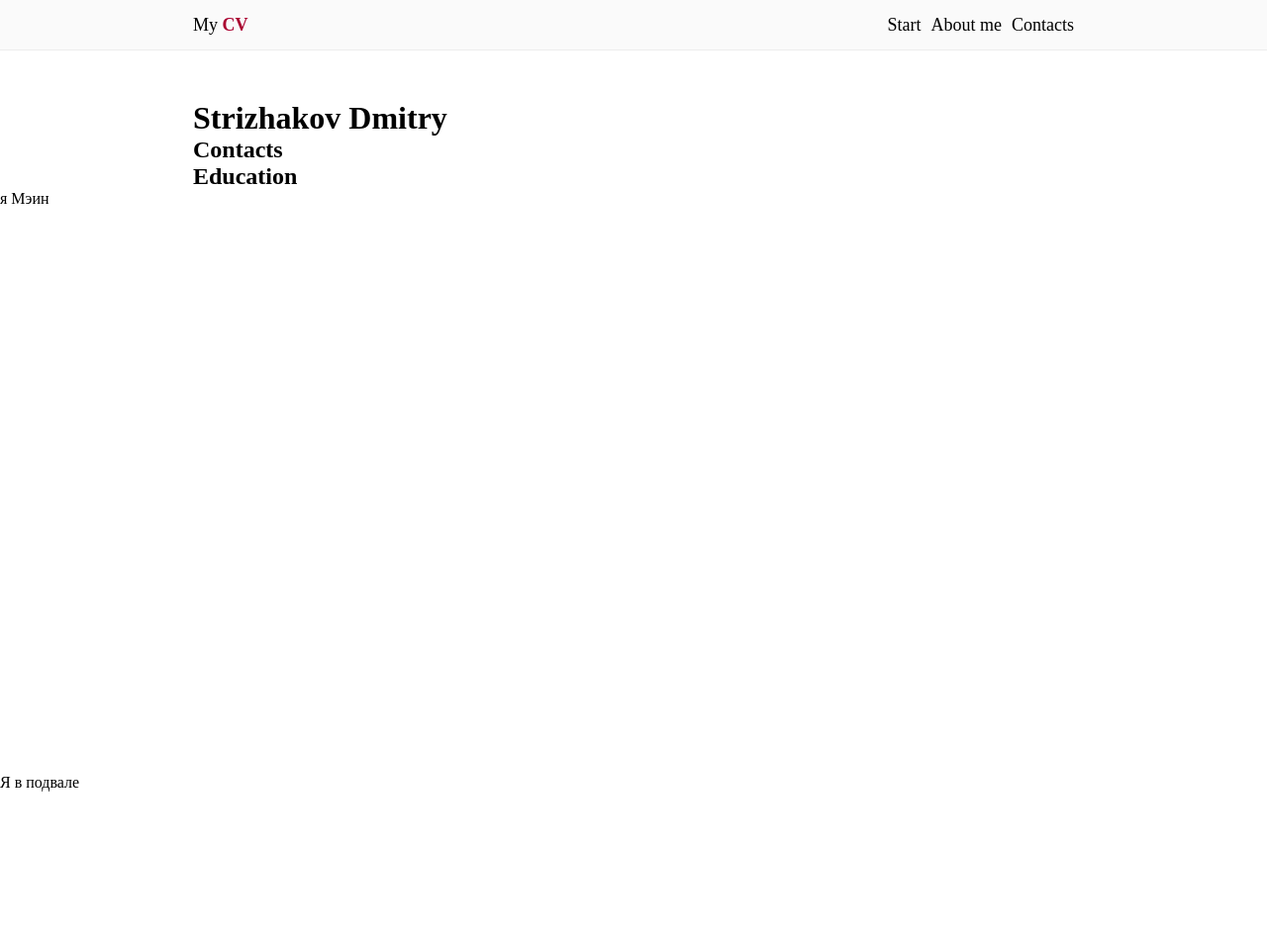
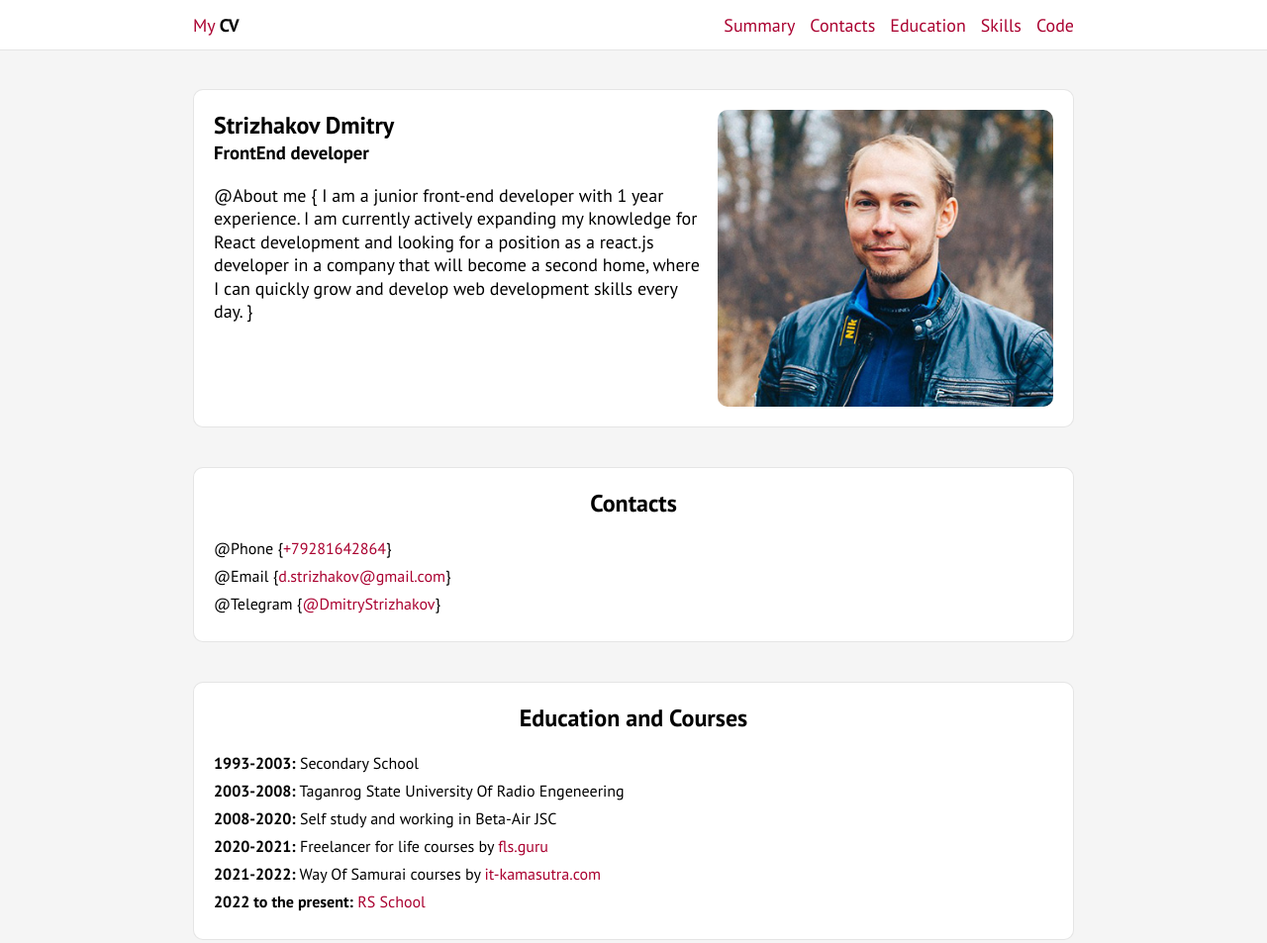
Before and after one commit to dstrizhakov/rsschool-cv, a plain HTML site: page index.html in a window 1280 px wide. Shown: the top 953 px of the page at 99% size. Before the commit the page ends 800 px from the top, so only its background shows below. Drawn offline with Linux system fonts and the light colour scheme.

Commit message:
feat: add info to html, add base styles

```diff
--- a/css/style.css
+++ b/css/style.css
@@ -1,3 +1,7 @@
+@import url('https://fonts.googleapis.com/css2?family=PT+Sans:wght@400;700&display=swap');
+
+
+
 /* Минимальное обнуление стилей */
 * {
     padding: 0px;
@@ -12,7 +16,8 @@
 }
 
 a {
-    color: inherit;
+  color:#aa0030;
+  transition: 0.3s ease 0s;
   }
 
   a:link,
@@ -22,20 +27,27 @@ a {
 
 a:hover {
     text-decoration: none;
+    color: #ff034a;
   }
 
 li {
     list-style-type: none;
+    padding-bottom: 8px;
    }
 ul {
     margin-left: 0;
     padding-left: 0;
    }
 
+
+
+
 html,
 body {
+  font-family: 'PT Sans', sans-serif;
   height: 100%;
   min-width: 320px;
+  background-color: rgb(255, 255, 255);
 }
 /* Прижимаем footer к низу */
 .wrapper {
@@ -65,9 +77,14 @@ body {
 /* Header */
 
 .header {
-    background-color: rgb(250, 250, 250);
-    border-bottom: 1px solid rgba(0, 0, 0, 0.05);
+    position: fixed;
+    top: 0;
+    left: 0;
+    width: 100%;
+    background-color: rgb(255, 255, 255);
+    border-bottom: 1px solid rgba(0, 0, 0, 0.1);
     font-size: 18px;
+    z-index: 99;
   }
 
 .header__wrapper {
@@ -77,31 +94,131 @@ body {
     justify-content: space-between;
   }
 
-.header__logo{
-
-  }
-
 .header__logo span{
     font-weight: 700;
-    color:#aa0030;
+    color:black;
   }
 .menu__list {
     display: flex;
-    gap: 10px;
+    gap: 15px;
     align-items: center;
     justify-content: center;
   }
 
 .menu__link {
-    transition: 0.3s ease 0s;
+  transition: 0.3s ease 0s;
+  }
+
+.menu__item {
+    padding-bottom: 0;
   }
 
 .menu__link:hover {
-    color: #aa0030;
+    color: #ff034a;
   }
 
 /* Main */
 
 .main {
-  margin: 50px 0px;
+  background-color: rgb(245, 245, 245);
 }
+.ancor {
+  padding: 20px 0px;
+}
+.ancor:first-child {
+  padding: 45px 0px;
+}
+
+.info {
+  border: 1px solid rgba(0, 0, 0, 0.1);
+  background-color: #fff;
+  padding: 20px;
+  border-radius: 10px;
+}
+
+.info__text {
+  flex: 0 1 auto;
+  padding-right: 15px;
+
+}
+.info__text p{
+padding: 20px 0px;
+font-size: 18px;
+line-height: 130%;
+}
+
+
+.info__photo{
+position: relative;
+padding: 10% 20%;
+height: 300px;
+}
+.info__photo img{
+  position: absolute;
+  width: 100%;
+  height: 100%;
+  top: 0;
+  left: 0;
+  border-radius: 10px;
+  object-fit: cover;
+}
+
+.page {
+  border: 1px solid rgba(0, 0, 0, 0.1);
+  background-color: rgb(255, 255, 255);
+  padding: 20px;
+  border-radius: 10px;
+}
+.page h2 {
+text-align: center;
+margin-bottom: 20px;
+
+}
+.code {
+margin-bottom: 40px;
+}
+
+/* footer */
+
+.footer {
+    background-color: rgb(255, 255, 255);
+    border-top: 1px solid rgba(0, 0, 0, 0.1);
+    font-size: 18px;
+}
+
+.footer__wrapper {
+  min-height: 50px;
+  display: flex;
+  align-items: center;
+  justify-content: center;
+}
+
+/* Плавная прокрутка */
+
+  :root {
+    scroll-behavior: smooth;
+  }
+
+
+/* Медиа запросы */
+  @media (min-width: 600px) {
+    .info {
+    display: flex;
+    align-items: flex-start;
+    justify-content: space-between;
+    }
+  }
+  @media (max-width: 600px) {
+    .header__wrapper {
+      justify-content: center;
+    }
+    .header__logo {
+      display: none;
+    }
+    .ancor {
+      padding: 15px 0px;
+    }
+    .ancor:first-child {
+  padding: 40px 0px;
+}
+  }
--- a/index.html
+++ b/index.html
@@ -1,48 +1,102 @@
 <!DOCTYPE html>
 <html lang="en">
 <head>
+    <title>Document</title>
     <meta charset="UTF-8">
     <meta http-equiv="X-UA-Compatible" content="IE=edge">
     <meta name="viewport" content="width=device-width, initial-scale=1.0">
     <link href="/css/style.css" rel="stylesheet" type="text/css">
-
-    <title>Document</title>
+    <link rel="preconnect" href="https://fonts.googleapis.com"><link rel="preconnect" href="https://fonts.gstatic.com" crossorigin><link href="https://fonts.googleapis.com/css2?family=PT+Sans:wght@400;700&display=swap" rel="stylesheet">
 </head>
 <body>
     <div class="wrapper">
         <header class="header">
             <div class="header__container">
                 <div class="header__wrapper">
-                    <a href="#start" class="header__logo">My <span>CV</span></a>
+                    <a href="index.html" class="header__logo">My <span>CV</span></a>
                     <!-- Логотип сайта -->
                     <nav class="header__menu menu">
                   <!-- Меню -->
                   <ul class="menu__list">
-                    <li class="menu__item"><a class="menu__link" href="#start">Start</a></li>
-                    <li class="menu__item"><a class="menu__link" href="#about">About me</a></li>
-                    <li class="menu__item"><a class="menu__link" href="#contacts">Contacts</a></li>
+                    <li class="menu__item"><a class="menu__link" href="index.html#summary">Summary</a></li>
+                    <li class="menu__item"><a class="menu__link" href="index.html#contacts">Contacts</a></li>
+                    <li class="menu__item"><a class="menu__link" href="index.html#education">Education</a></li>
+                    <li class="menu__item"><a class="menu__link" href="index.html#skills">Skills</a></li>
+                    <li class="menu__item"><a class="menu__link" href="index.html#code">Code</a></li>
                   </ul>
                     </nav>
                 </div>
             </div>
         </header>
-        <main class="main">
+        <main class="main" id="start">
             <div class="main__container">
-                <h1>Strizhakov Dmitry</h1>
-                <section class="main__contacts contacts">
+                <div class="ancor" id="summary"></div>
+                <section class="main__info info">
+                    <div class="info__text">
+                        <h1>Strizhakov Dmitry</h1>
+                        <h3>FrontEnd developer</h3>
+                        <p> @About me { I am a junior front-end developer with 1 year experience. I am currently actively expanding my knowledge for React development and looking for a position as a react.js developer in a company that will become a second home, where I can quickly grow and develop web development skills every day. }
+                        </p>
+                    </div>
+                    <div class="info__photo">
+                        <img src="/img/avatar.jpg" alt="avatar">
+                    </div>
+                </section>
+                <div class="ancor" id="contacts"></div>
+                <section class="main__contacts contacts page" id="contacts">
                     <h2>Contacts</h2>
+                    <div class="contacts__row">
+                            <ul class="contacts__list">
+                                <li>@Phone {<a href="tel:+79281642864">+79281642864</a>}</li>
+                                <li>@Email {<a href="mailto:d.strizhakov@gmail.com">d.strizhakov@gmail.com</a>}</li>
+                                <li>@Telegram {<a href="https://telegram.me/DmitryStrizhakov" target="_blank">@DmitryStrizhakov</a>}</li>
+                            </ul>
+                    </div>
                 </section>
-                <section class="main__education education">
-                    <h2>Education</h2>
+                <div class="ancor" id="education"></div>
+                <section class="main__education education page">
+                    <h2>Education and Courses</h2>
+                    <ul class="education__list">
+                        <li><b>1993-2003:</b> Secondary School</li>
+                        <li><b>2003-2008:</b> Taganrog State University Of Radio Engeneering</li>
+                        <li><b>2008-2020:</b> Self study and working in Beta-Air JSC</li>
+                        <li><b>2020-2021:</b> Freelancer for life courses by <a href="https://fls.guru/">fls.guru</a></li>
+                        <li><b>2021-2022:</b> Way Of Samurai courses by <a href="https://it-kamasutra.com/">it-kamasutra.com</a></li>
+                        <li><b>2022 to the present:</b> <a href="https://app.rs.school/">RS School</a></li>
+                    </ul>
+                </section>
+                <div class="ancor" id="skills"></div>
+                <section class="main__skills skills page">
+                    <h2>Professional skills</h2>
+                    <ul class="skills__list">
+                        <li>@Programming skills { • React • React Hooks • Redux • Mobx • Rest API • JavaScript • GIT • Pug • Webpack • Gulp }</li>
+                        <li>@Style sheets skills { • HTML5/SCSS • SCSS modules • Styled-Components • Flexbox • Grid Layout • Adaptive layout • Cross-browser layout • BEM methodology}</li>
+                        <li>@Additional libraries { • Redux toolkit • RTK Query • React-redux • Redux-form • Formik • React-router-dom • Redux-thunk • Axios }</li>
+                    </ul>
+                </section>
+                <div class="ancor" id="code"></div>
+                <section class="main__code code page">
+                    <h2>Code example</h2>
+                    <code>
+                        <pre>
+const expandedForm = n => n.toString()
+.split("")
+.reverse()
+.map( (a, i) => a * Math.pow(10, i))
+.filter(a => a > 0)
+.reverse()
+.join(" + ");
+                        </pre>
+                    </code>
                 </section>
             </div>
-
-
-
-        я Мэин
         </main>
         <footer class="footer">
-        Я в подвале
+            <div class="footer__container">
+                <div class="footer__wrapper">
+                    Я в подвале
+                </div>
+            </div>
         </footer>
     </div>
 
```
